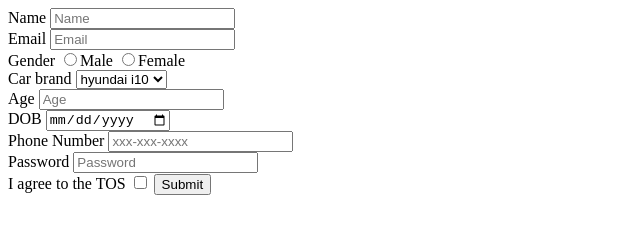
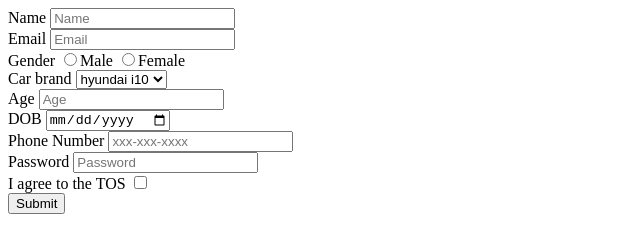
Before and after one commit to acciojob/signup-form-car-massyvipin, a website: page main.html in a window 1280 px wide. Shown: the whole page, without its empty margins (0-640 px from the left). Drawn offline with Linux system fonts and the light colour scheme.

Commit message:
created a submission

```diff
--- a/main.html
+++ b/main.html
@@ -8,7 +8,7 @@
 
 <body>
 	<!-- the entire body must be written by student -->
-	<form method="post">
+<form method="post">
 	<label for = "name">Name</label>
 	<input type = "text" id = "name" placeholder = "Name" required><br>
 	<label for ="email">Email</label>
@@ -31,11 +31,9 @@
 	<label for = "password">Password</label>
 	<input type = "password" id = "password" placeholder = "Password" required><br>
 	<label for = "tos">I agree to the TOS</label>
-	<input type = "checkbox" id = "tos">
-	<label for = "button"></label>
+	<input type = "checkbox" id = "tos"><BR>
 	<input type = "submit" id = "button">
-
-		</form>
+</form>
     <script type="text/javascript" src="./script.js">
 </script>
 
```
